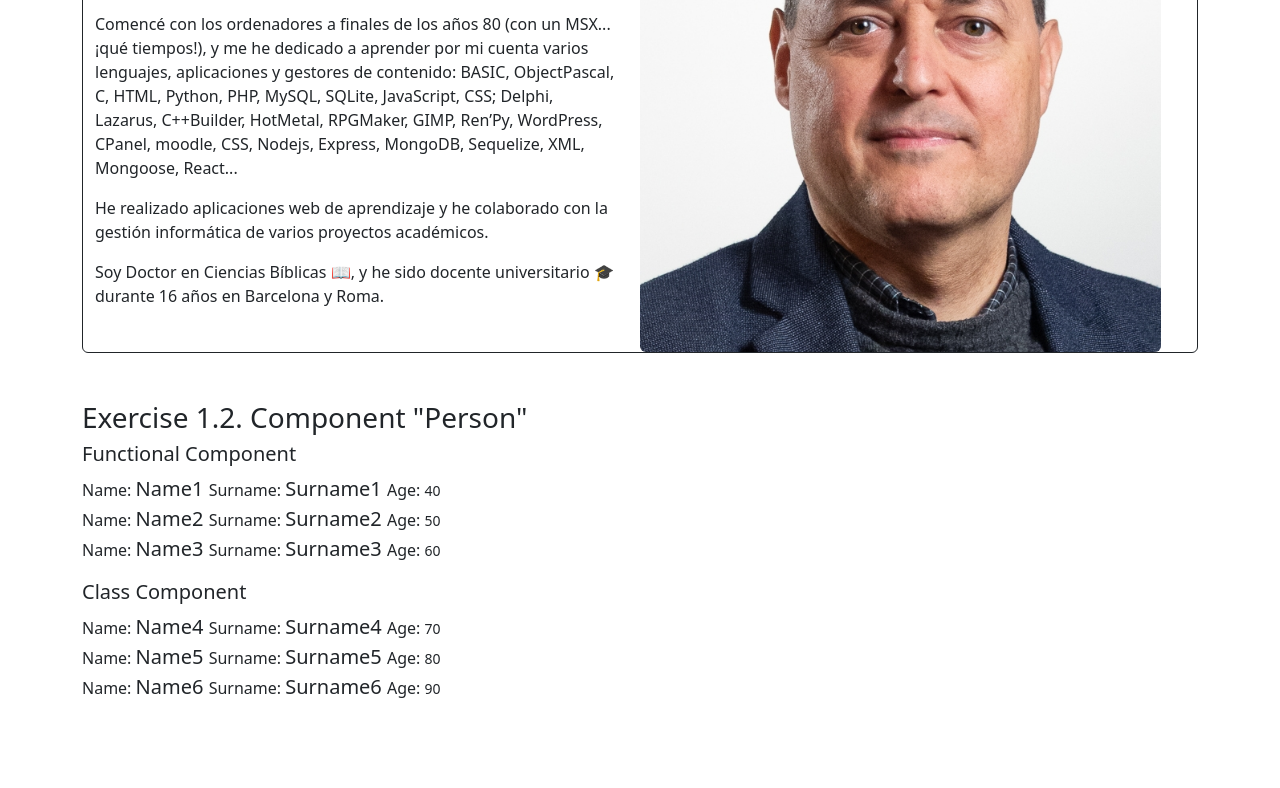
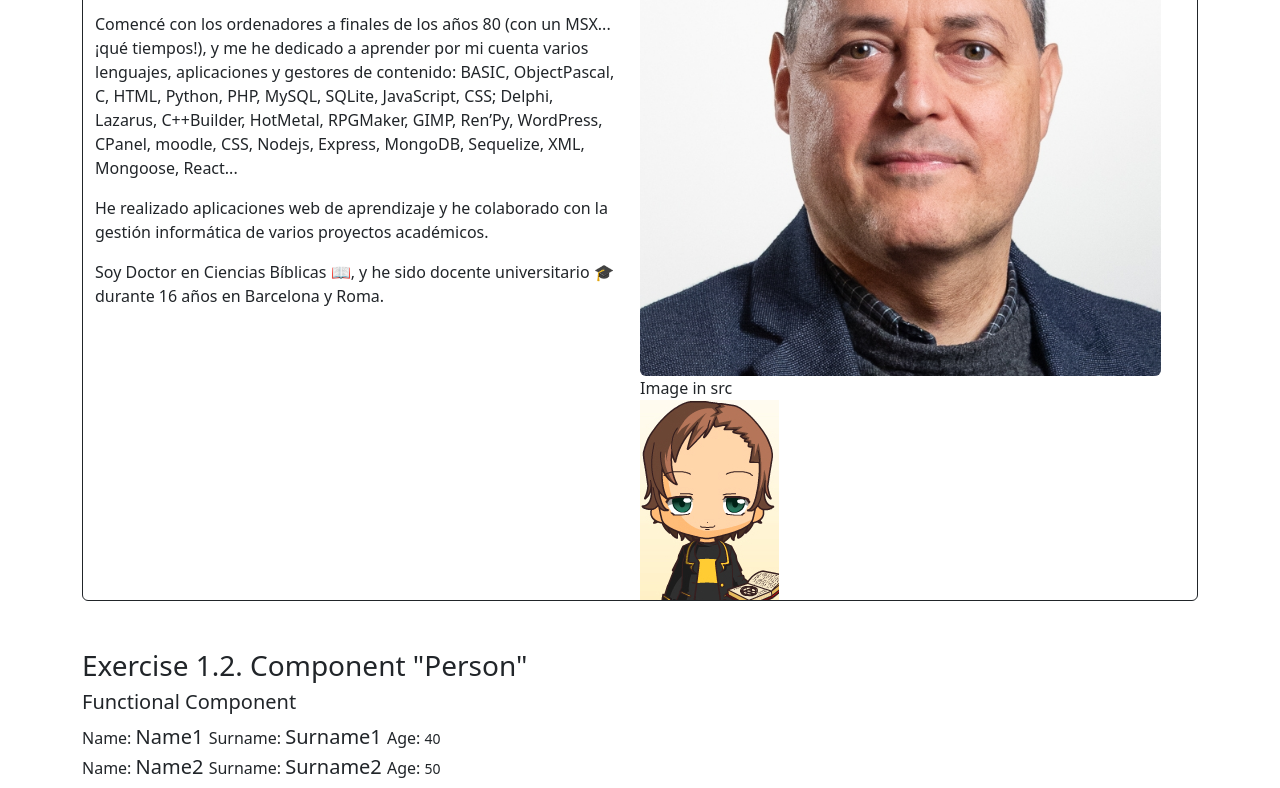
Before and after one commit to xavi-mat/boot501-react-app, a React (Create React App) app: page / in a window 1280 px wide. Shown: the part 1114-1902 px from the top of the page. Before the commit the page ends 1832 px from the top, so only its background shows below. Built offline with nearby package versions, Linux system fonts and the light colour scheme.

Commit message:
Import images from src

```diff
--- a/src/components/HomeClass/HomeClass.jsx
+++ b/src/components/HomeClass/HomeClass.jsx
@@ -1,4 +1,5 @@
 import React, { Component } from 'react';
+import jochibi from '../../assets/jochibi.jpg'
 
 export class HomeClass extends Component {
     render() {
@@ -10,7 +11,10 @@ export class HomeClass extends Component {
                     {bioLine}
                 </div>
                 <div className="col-md-6">
+                    Image in public<br/>
                     <img className="img-fluid rounded" src={'./assets/' + this.props.img + '.jpg'} alt="careto" />
+                    Image in src<br/>
+                    <img src={jochibi}/>
                 </div>
             </div>
         );
```
Also changed, not shown: src/assets/jochibi.jpg (added).
